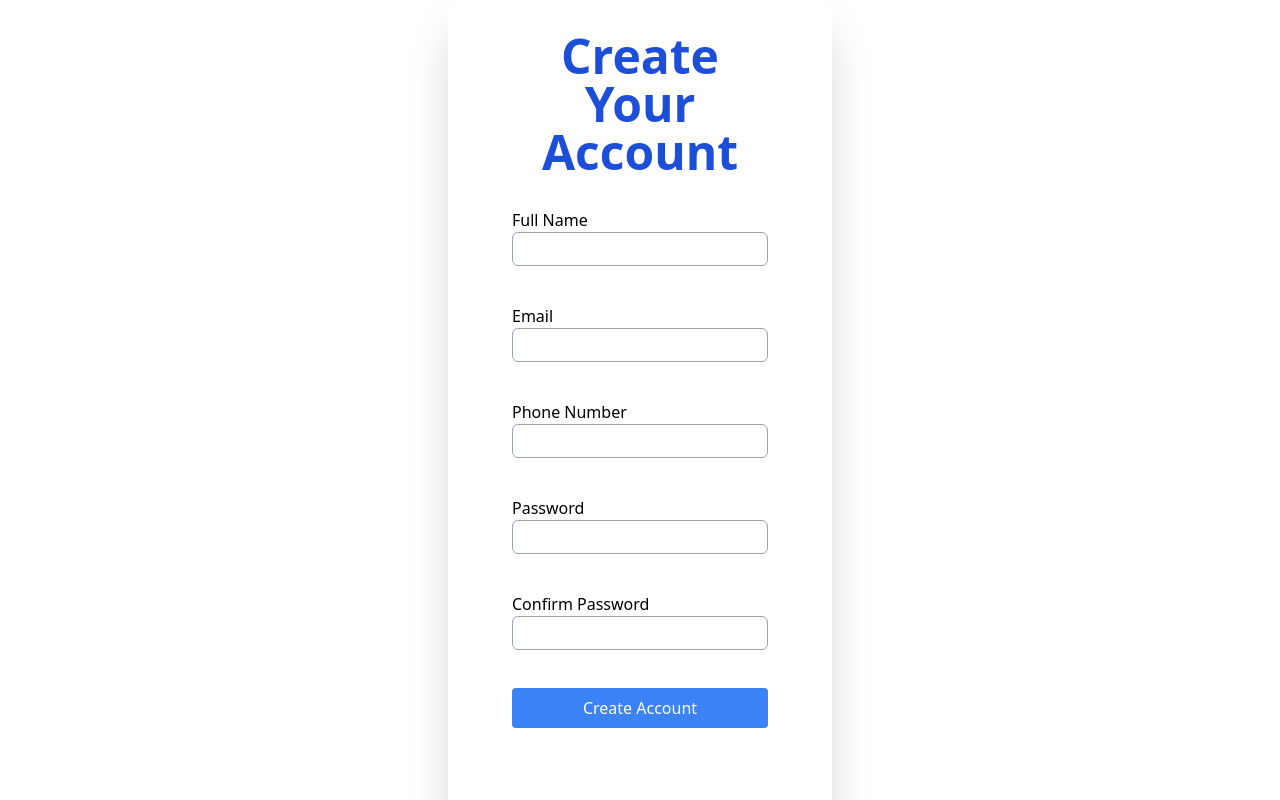
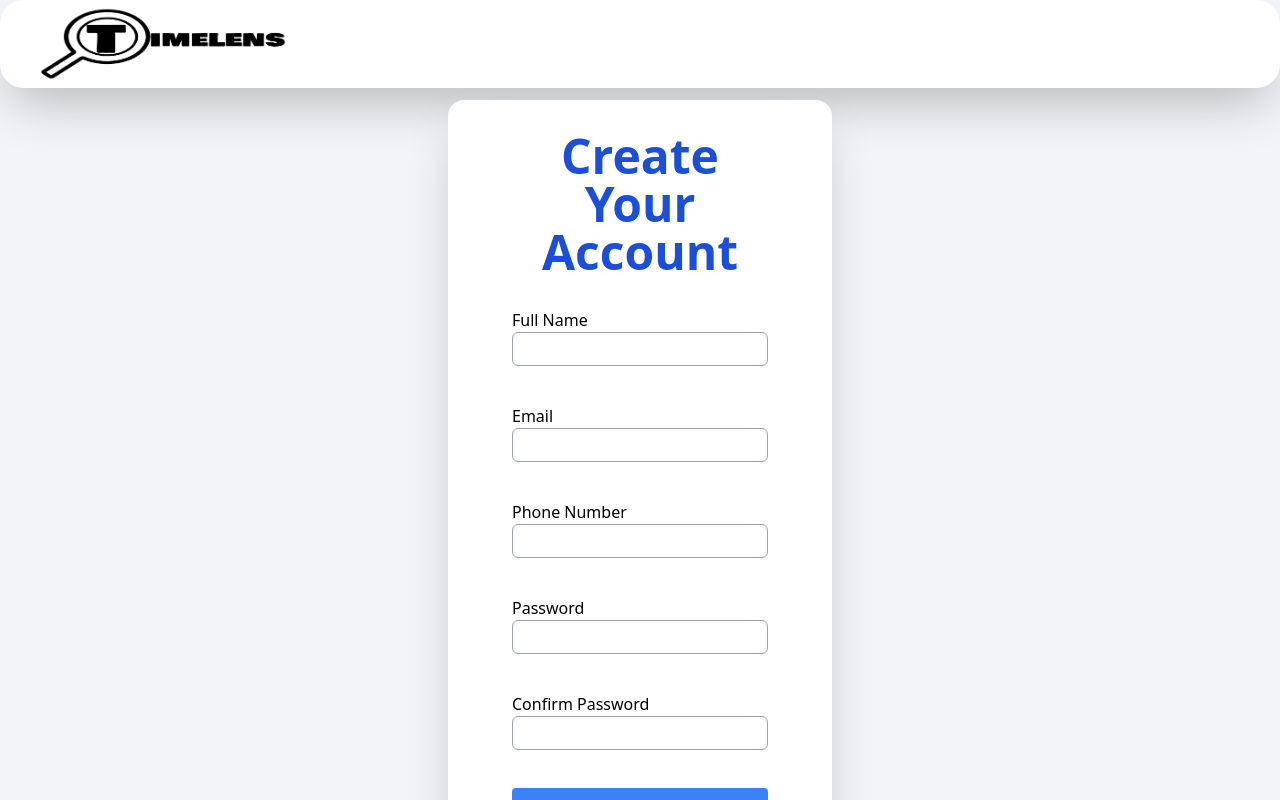
Before and after one commit to athulkrishnama/appointmentScheduler-frontend, a React (Vite) app in the folder client/: page /signup in a window 1280 px wide. Shown: the top 800 px of the page. Built offline with nearby package versions, Linux system fonts and the light colour scheme.

Commit message:
sign page that will show signup form and otp page

```diff
--- a/client/src/pages/Signup.jsx
+++ b/client/src/pages/Signup.jsx
@@ -1,8 +1,34 @@
-import SignupForm from "../components/signup/Signup"
+import SignupForm from "../components/signup/Signup";
+import OtpPage from "../components/signup/Otp";
+import { motion, AnimatePresence } from "framer-motion";
+import { useState } from "react";
+import logo from "../assets/timelens.png";
 function Signup() {
+  const [isOtpSent, setOtpSent] = useState(false);
   return (
-    <SignupForm/>
-  )
+    <div className="h-screen flex flex-col bg-slate-100 gap-3 ">
+      <motion.nav
+        className="px-10  py-1 shadow-2xl rounded-3xl bg-white"
+        initial={{ opacity: 0, y: -100 }}
+        animate={{ opacity: 1, y: 0 }}
+      >
+        <motion.img src={logo} className="h-20" alt="logo" />
+      </motion.nav>
+      <AnimatePresence>
+        {!isOtpSent ? (
+          <motion.div
+          className="flex-grow">
+            <SignupForm setOtpSent={setOtpSent} />
+          </motion.div>
+        ) : (
+          <motion.div
+          className="flex-grow">
+            <OtpPage />
+          </motion.div>
+        )}
+      </AnimatePresence>
+    </div>
+  );
 }
 
-export default Signup
+export default Signup;
```
